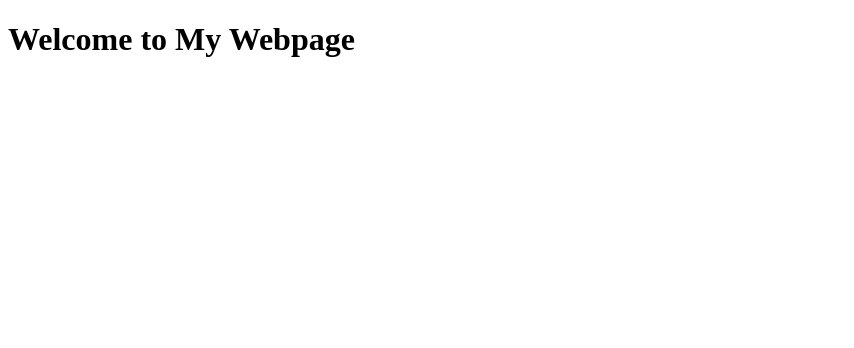
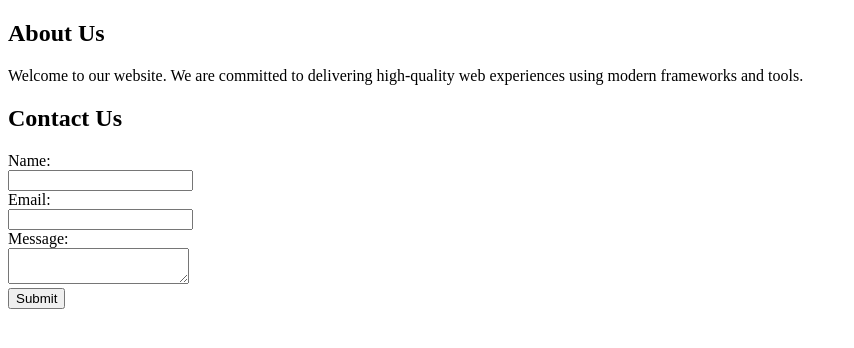
Before and after one commit to AllipuramAkhil/week2, a plain HTML site: page index.html in a window 1280 px wide. Shown: the whole page, without its empty margins (0-854 px from the left). Drawn offline with Linux system fonts and the light colour scheme.

Commit message:
Final commit: Added About and Contact sections

```diff
--- a/index.html
+++ b/index.html
@@ -6,6 +6,22 @@
     <title>My Website - About</title>
 </head>
 <body>
-    <h1>Welcome to My Webpage</h1>
+
+    <h2>About Us</h2>
+<p>Welcome to our website. We are committed to delivering high-quality web experiences using modern frameworks and tools.</p>
+<h2>Contact Us</h2>
+<form>
+  <label for="name">Name:</label><br />
+  <input type="text" id="name" name="name"><br />
+
+  <label for="email">Email:</label><br />
+  <input type="email" id="email" name="email"><br />
+
+  <label for="message">Message:</label><br />
+  <textarea id="message" name="message"></textarea><br />
+
+  <input type="submit" value="Submit">
+</form>
+
 </body>
 </html>
```
